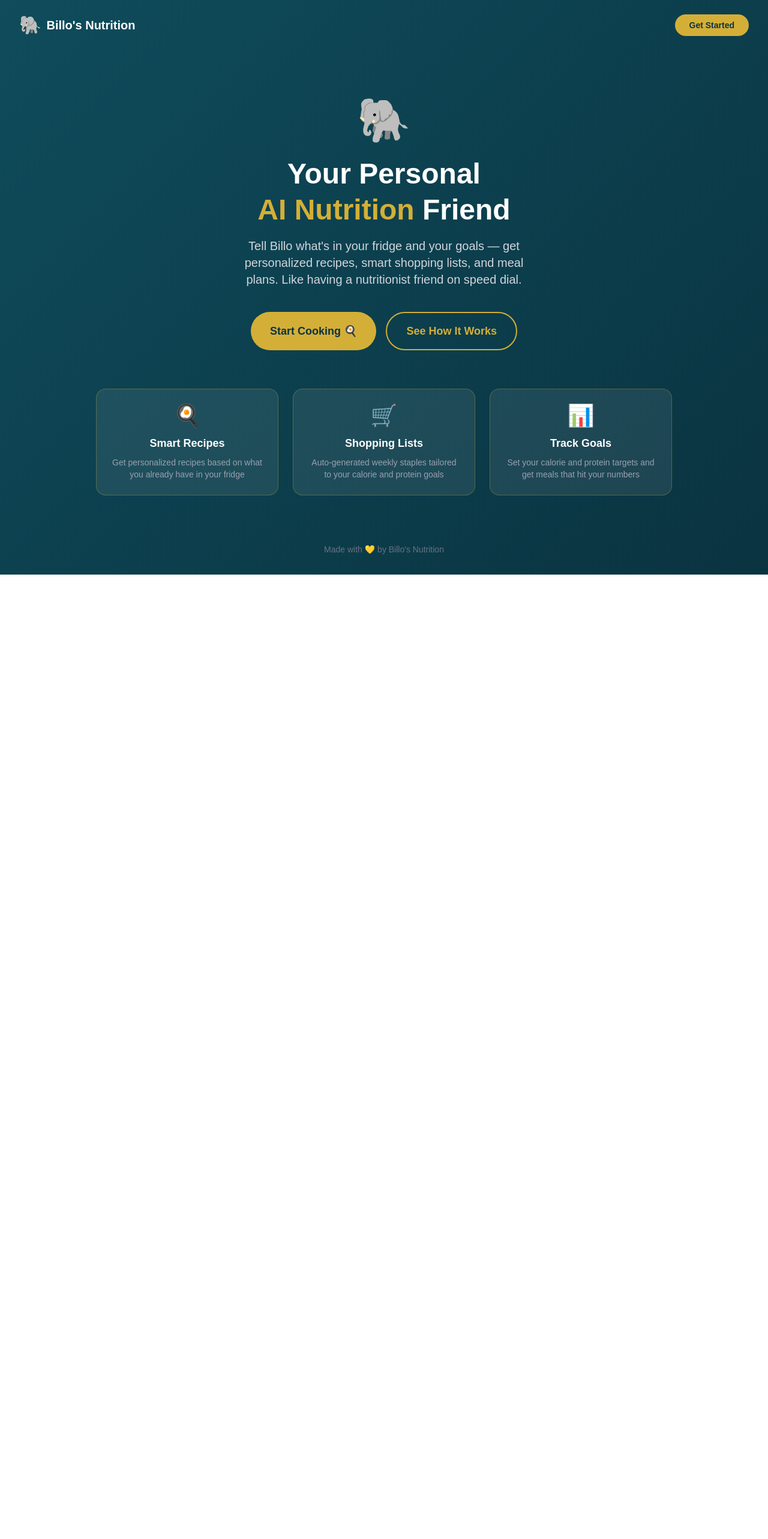
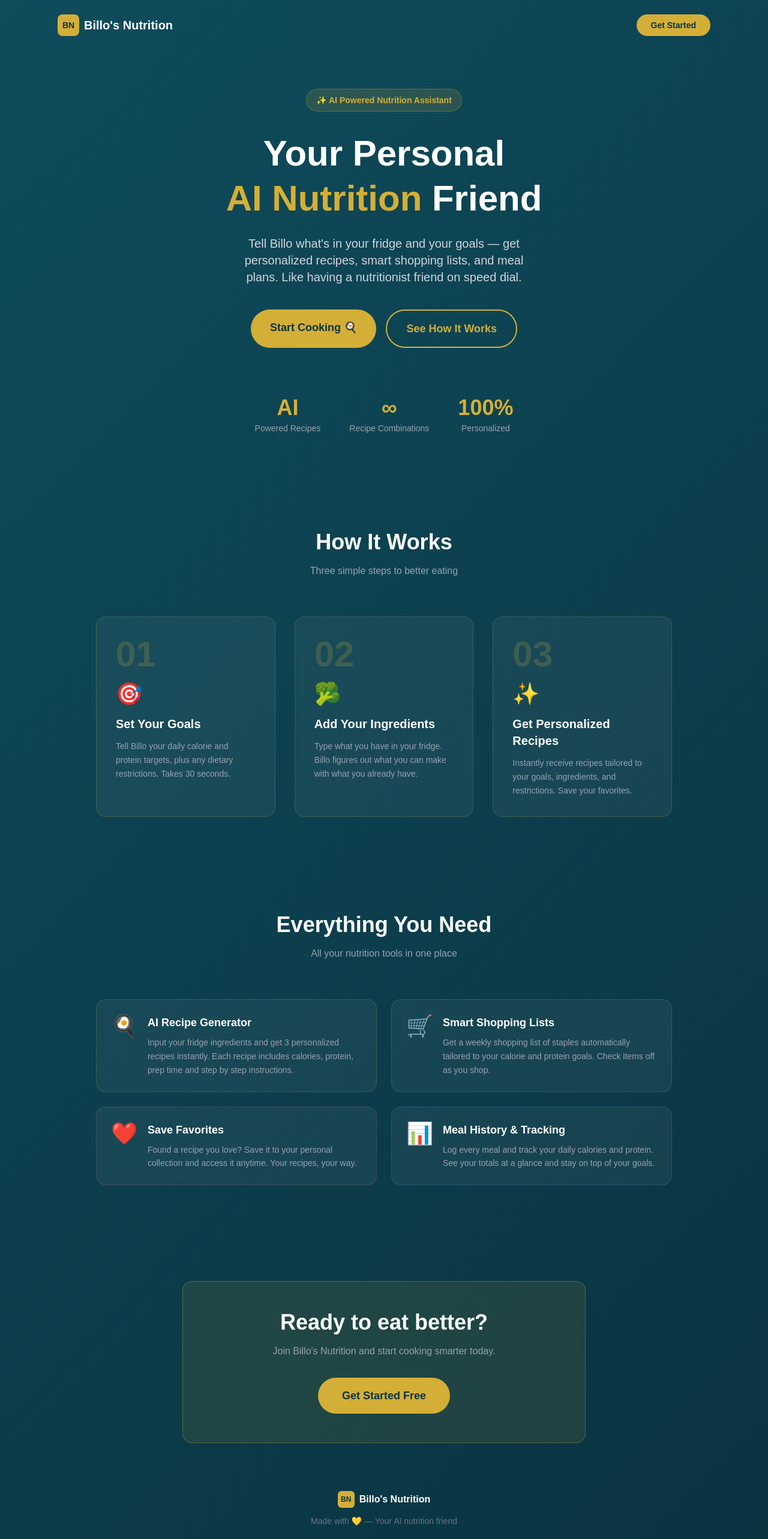
Before and after one commit to khannamansi/billos-nutrition, a Next.js app: page / in a window 1280 px wide. Shown: the top 2566 px of the page at 60% size. Before the commit the page ends 958 px from the top, so only its background shows below. Built offline with nearby package versions, Linux system fonts and the light colour scheme.

Commit message:
Replace elephant with cat mascot

```diff
--- a/app/auth/login/page.tsx
+++ b/app/auth/login/page.tsx
@@ -41,7 +41,7 @@ export default function LoginPage() {
 
         {/* Logo */}
         <div className="text-center mb-8">
-          <div className="text-5xl mb-3">🐘</div>
+          <div className="text-5xl mb-3">🐱</div>
           <h1 className="text-2xl font-bold text-white">Billo's Nutrition</h1>
           <p className="text-gray-400 mt-1">{isSignUp ? 'Create your account' : 'Welcome back!'}</p>
         </div>
--- a/app/dashboard/page.tsx
+++ b/app/dashboard/page.tsx
@@ -34,7 +34,7 @@ export default function Dashboard() {
 
       <nav className="flex justify-between items-center px-8 py-5 border-b border-white/10">
         <div className="flex items-center gap-2">
-          <span className="text-2xl">🐘</span>
+          <span className="text-2xl">🐱</span>
           <span className="text-white font-bold text-lg">Billo's Nutrition</span>
         </div>
         <div className="flex items-center gap-6">
@@ -53,7 +53,7 @@ export default function Dashboard() {
 
       <div className="px-8 py-12 max-w-6xl mx-auto">
         <h1 className="text-4xl font-bold text-white mb-2">
-          Welcome back! 🐘
+          Welcome back! 🐱
         </h1>
         <p className="text-gray-400 text-lg mb-12">What are we cooking today?</p>
 
--- a/app/history/page.tsx
+++ b/app/history/page.tsx
@@ -81,7 +81,7 @@ export default function HistoryPage() {
 
       <nav className="flex justify-between items-center px-8 py-5 border-b border-white/10">
         <a href="/dashboard" className="flex items-center gap-2">
-          <span className="text-2xl">🐘</span>
+          <span className="text-2xl">🐱</span>
           <span className="text-white font-bold text-lg">Billo's Nutrition</span>
         </a>
         <div className="flex items-center gap-6">
--- a/app/layout.tsx
+++ b/app/layout.tsx
@@ -26,6 +26,7 @@ export default function RootLayout({
     <html
       lang="en"
       className={`${geistSans.variable} ${geistMono.variable} h-full antialiased`}
+      style={{scrollBehavior: 'smooth'}}
     >
       <body className="min-h-full flex flex-col">{children}</body>
     </html>
--- a/app/page.tsx
+++ b/app/page.tsx
@@ -1,61 +1,171 @@
+'use client'
+
 export default function Home() {
   return (
-    <main className="min-h-screen" style={{ background: 'linear-gradient(135deg, #0f4c5c 0%, #0a3340 100%)' }}>
+    <main className="min-h-screen" style={{background: 'linear-gradient(135deg, #0f4c5c 0%, #0a3340 100%)'}}>
 
       {/* Navbar */}
-      <nav className="flex justify-between items-center px-8 py-6">
+      <nav className="flex justify-between items-center px-8 py-6 max-w-6xl mx-auto">
         <div className="flex items-center gap-2">
-          <span className="text-3xl">🐘</span>
+          <div className="w-9 h-9 rounded-lg flex items-center justify-center font-bold text-sm"
+            style={{background: '#D4AF37', color: '#0a3340'}}>BN</div>
           <span className="text-white font-bold text-xl">Billo's Nutrition</span>
         </div>
-        <button className="px-6 py-2 rounded-full font-semibold text-sm"
-          style={{ background: '#D4AF37', color: '#0a3340' }}>
+        <a href="/auth/login"
+          className="px-6 py-2 rounded-full font-semibold text-sm"
+          style={{background: '#D4AF37', color: '#0a3340'}}>
           Get Started
-        </button>
+        </a>
       </nav>
 
       {/* Hero */}
-      <div className="flex flex-col items-center justify-center text-center px-8 pt-20 pb-16">
-        <div className="text-7xl mb-6">🐘</div>
-        <h1 className="text-5xl font-bold text-white mb-4 leading-tight">
-          Your Personal<br />
-          <span style={{ color: '#D4AF37' }}>AI Nutrition</span> Friend
+      <div className="flex flex-col items-center justify-center text-center px-8 pt-16 pb-20 max-w-4xl mx-auto">
+        <div className="inline-flex items-center gap-2 px-4 py-2 rounded-full text-sm font-semibold mb-8"
+          style={{background: 'rgba(212,175,55,0.15)', color: '#D4AF37', border: '1px solid rgba(212,175,55,0.3)'}}>
+          ✨ AI Powered Nutrition Assistant
+        </div>
+        <h1 className="text-6xl font-bold text-white mb-6 leading-tight">
+          Your Personal<br/>
+          <span style={{color: '#D4AF37'}}>AI Nutrition</span> Friend
         </h1>
         <p className="text-xl text-gray-300 max-w-lg mb-10">
           Tell Billo what's in your fridge and your goals — get personalized recipes,
           smart shopping lists, and meal plans. Like having a nutritionist friend on speed dial.
         </p>
-        <div className="flex gap-4">
-          <button className="px-8 py-4 rounded-full font-bold text-lg"
-            style={{ background: '#D4AF37', color: '#0a3340' }}>
+        <div className="flex gap-4 flex-wrap justify-center">
+          <a href="/auth/login"
+            className="px-8 py-4 rounded-full font-bold text-lg transition hover:opacity-90"
+            style={{background: '#D4AF37', color: '#0a3340'}}>
             Start Cooking 🍳
-          </button>
-          <button className="px-8 py-4 rounded-full font-bold text-lg border-2 text-white"
-            style={{ borderColor: '#D4AF37', color: '#D4AF37' }}>
+          </a>
+          <button
+            onClick={() => document.getElementById('how-it-works')?.scrollIntoView({behavior: 'smooth'})}
+            className="px-8 py-4 rounded-full font-bold text-lg border-2 transition hover:bg-white/10"
+            style={{borderColor: '#D4AF37', color: '#D4AF37'}}>
             See How It Works
           </button>
         </div>
       </div>
 
-      {/* Features */}
-      <div className="grid grid-cols-1 md:grid-cols-3 gap-6 px-8 pb-20 max-w-5xl mx-auto">
+      {/* Stats */}
+      <div className="flex justify-center gap-12 px-8 pb-20 flex-wrap">
         {[
-          { emoji: '🍳', title: 'Smart Recipes', desc: 'Get personalized recipes based on what you already have in your fridge' },
-          { emoji: '🛒', title: 'Shopping Lists', desc: 'Auto-generated weekly staples tailored to your calorie and protein goals' },
-          { emoji: '📊', title: 'Track Goals', desc: 'Set your calorie and protein targets and get meals that hit your numbers' },
-        ].map((f) => (
-          <div key={f.title} className="rounded-2xl p-6 text-center"
-            style={{ background: 'rgba(255,255,255,0.08)', border: '1px solid rgba(212,175,55,0.3)' }}>
-            <div className="text-4xl mb-3">{f.emoji}</div>
-            <h3 className="text-white font-bold text-lg mb-2">{f.title}</h3>
-            <p className="text-gray-400 text-sm">{f.desc}</p>
+          {value: 'AI', label: 'Powered Recipes'},
+          {value: '∞', label: 'Recipe Combinations'},
+          {value: '100%', label: 'Personalized'},
+        ].map((stat) => (
+          <div key={stat.label} className="text-center">
+            <div className="text-4xl font-bold mb-1" style={{color: '#D4AF37'}}>{stat.value}</div>
+            <div className="text-gray-400 text-sm">{stat.label}</div>
           </div>
         ))}
       </div>
 
+      {/* How It Works */}
+      <div id="how-it-works" className="px-8 py-20 max-w-5xl mx-auto">
+        <h2 className="text-4xl font-bold text-white text-center mb-4">How It Works</h2>
+        <p className="text-gray-400 text-center mb-16">Three simple steps to better eating</p>
+
+        <div className="grid grid-cols-1 md:grid-cols-3 gap-8">
+          {[
+            {
+              step: '01',
+              emoji: '🎯',
+              title: 'Set Your Goals',
+              desc: 'Tell Billo your daily calorie and protein targets, plus any dietary restrictions. Takes 30 seconds.'
+            },
+            {
+              step: '02',
+              emoji: '🥦',
+              title: 'Add Your Ingredients',
+              desc: 'Type what you have in your fridge. Billo figures out what you can make with what you already have.'
+            },
+            {
+              step: '03',
+              emoji: '✨',
+              title: 'Get Personalized Recipes',
+              desc: 'Instantly receive recipes tailored to your goals, ingredients, and restrictions. Save your favorites.'
+            },
+          ].map((item) => (
+            <div key={item.step} className="relative rounded-2xl p-8"
+              style={{background: 'rgba(255,255,255,0.05)', border: '1px solid rgba(212,175,55,0.2)'}}>
+              <div className="text-6xl font-bold mb-4 opacity-20" style={{color: '#D4AF37'}}>{item.step}</div>
+              <div className="text-4xl mb-4">{item.emoji}</div>
+              <h3 className="text-white font-bold text-xl mb-3">{item.title}</h3>
+              <p className="text-gray-400 text-sm leading-relaxed">{item.desc}</p>
+            </div>
+          ))}
+        </div>
+      </div>
+
+      {/* Features */}
+      <div id="features" className="px-8 py-20 max-w-5xl mx-auto">
+        <h2 className="text-4xl font-bold text-white text-center mb-4">Everything You Need</h2>
+        <p className="text-gray-400 text-center mb-16">All your nutrition tools in one place</p>
+
+        <div className="grid grid-cols-1 md:grid-cols-2 gap-6">
+          {[
+            {
+              emoji: '🍳',
+              title: 'AI Recipe Generator',
+              desc: 'Input your fridge ingredients and get 3 personalized recipes instantly. Each recipe includes calories, protein, prep time and step by step instructions.',
+              color: '#D4AF37'
+            },
+            {
+              emoji: '🛒',
+              title: 'Smart Shopping Lists',
+              desc: 'Get a weekly shopping list of staples automatically tailored to your calorie and protein goals. Check items off as you shop.',
+              color: '#4ade80'
+            },
+            {
+              emoji: '❤️',
+              title: 'Save Favorites',
+              desc: 'Found a recipe you love? Save it to your personal collection and access it anytime. Your recipes, your way.',
+              color: '#f87171'
+            },
+            {
+              emoji: '📊',
+              title: 'Meal History & Tracking',
+              desc: 'Log every meal and track your daily calories and protein. See your totals at a glance and stay on top of your goals.',
+              color: '#60a5fa'
+            },
+          ].map((f) => (
+            <div key={f.title} className="rounded-2xl p-6 flex gap-4"
+              style={{background: 'rgba(255,255,255,0.05)', border: `1px solid ${f.color}30`}}>
+              <div className="text-4xl flex-shrink-0">{f.emoji}</div>
+              <div>
+                <h3 className="text-white font-bold text-lg mb-2">{f.title}</h3>
+                <p className="text-gray-400 text-sm leading-relaxed">{f.desc}</p>
+              </div>
+            </div>
+          ))}
+        </div>
+      </div>
+
+      {/* CTA */}
+      <div className="px-8 py-20 text-center">
+        <div className="max-w-2xl mx-auto rounded-2xl p-12"
+          style={{background: 'rgba(212,175,55,0.1)', border: '1px solid rgba(212,175,55,0.3)'}}>
+          <h2 className="text-4xl font-bold text-white mb-4">Ready to eat better?</h2>
+          <p className="text-gray-400 mb-8">Join Billo's Nutrition and start cooking smarter today.</p>
+          <a href="/auth/login"
+            className="inline-block px-10 py-4 rounded-full font-bold text-lg transition hover:opacity-90"
+            style={{background: '#D4AF37', color: '#0a3340'}}>
+            Get Started Free
+
+
+          </a>
+        </div>
+      </div>
+
       {/* Footer */}
-      <div className="text-center pb-8">
-        <p className="text-gray-500 text-sm">Made with 💛 by Billo's Nutrition</p>
+      <div className="text-center pb-8 px-8">
+        <div className="flex items-center justify-center gap-2 mb-3">
+          <div className="w-7 h-7 rounded-md flex items-center justify-center font-bold text-xs"
+            style={{background: '#D4AF37', color: '#0a3340'}}>BN</div>
+          <span className="text-white font-semibold">Billo's Nutrition</span>
+        </div>
+        <p className="text-gray-500 text-sm">Made with 💛 — Your AI nutrition friend</p>
       </div>
 
     </main>
--- a/app/recipes/page.tsx
+++ b/app/recipes/page.tsx
@@ -87,7 +87,7 @@ export default function RecipesPage() {
       {/* Navbar */}
       <nav className="flex justify-between items-center px-8 py-5 border-b border-white/10">
         <a href="/dashboard" className="flex items-center gap-2">
-          <span className="text-2xl">🐘</span>
+          <span className="text-2xl">🐱</span>
           <span className="text-white font-bold text-lg">Billo's Nutrition</span>
         </a>
         <div className="flex items-center gap-6">
--- a/app/saved/page.tsx
+++ b/app/saved/page.tsx
@@ -46,7 +46,7 @@ export default function SavedPage() {
 
       <nav className="flex justify-between items-center px-8 py-5 border-b border-white/10">
         <a href="/dashboard" className="flex items-center gap-2">
-          <span className="text-2xl">🐘</span>
+          <span className="text-2xl">🐱</span>
           <span className="text-white font-bold text-lg">Billo's Nutrition</span>
         </a>
         <div className="flex items-center gap-6">
--- a/app/shopping/page.tsx
+++ b/app/shopping/page.tsx
@@ -94,7 +94,7 @@ export default function ShoppingPage() {
 
       <nav className="flex justify-between items-center px-8 py-5 border-b border-white/10">
         <a href="/dashboard" className="flex items-center gap-2">
-          <span className="text-2xl">🐘</span>
+          <span className="text-2xl">🐱</span>
           <span className="text-white font-bold text-lg">Billo's Nutrition</span>
         </a>
         <div className="flex items-center gap-6">
```
